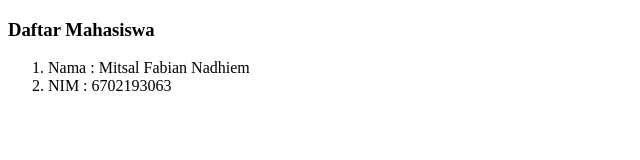
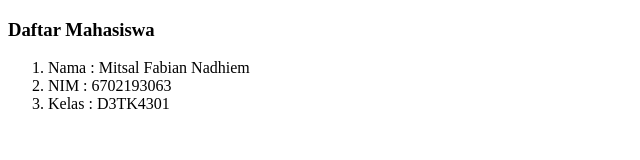
Before and after one commit to Fabian041/testing, a plain HTML site: page code/mahasiswa.html in a window 1280 px wide. Shown: the whole page, without its empty margins (0-640 px from the left). Drawn offline with Linux system fonts and the light colour scheme.

Commit message:
modify mahasiswa.html file

```diff
--- a/code/mahasiswa.html
+++ b/code/mahasiswa.html
@@ -11,6 +11,7 @@
     <ol>
         <li>Nama : Mitsal Fabian Nadhiem</li>
         <li>NIM : 6702193063</li>
+        <li>Kelas : D3TK4301</li>
     </ol>
 </body>
 </html>
```
